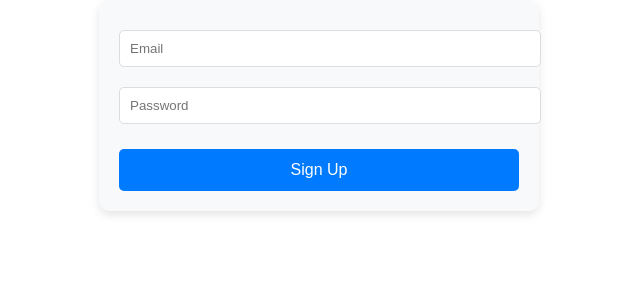
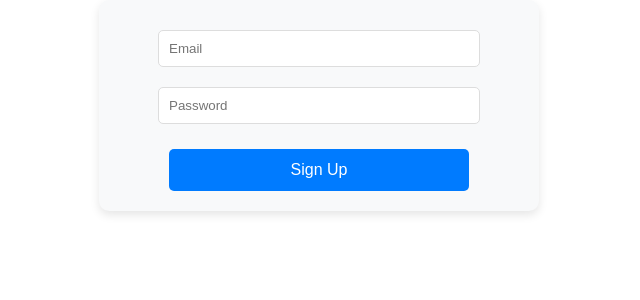
Before and after one commit to RaaBaJa718/WorkWise, a React (Create React App) app in the folder client/: page /register in a window 1280 px wide. Shown: the top 300 px of the page, without its empty margins (321-961 px from the left). Built offline with nearby package versions, Linux system fonts and the light colour scheme.

Commit message:
feat: enhance form styling in Register component for better layout

```diff
--- a/client/src/pages/Register.js
+++ b/client/src/pages/Register.js
@@ -7,7 +7,7 @@ const REGISTER_USER = gql`
     registerUser(email: $email, password: $password) {
       token
       user {
-        _id
+        id
         email
       }
     }
--- a/client/src/styles/Register.css
+++ b/client/src/styles/Register.css
@@ -9,6 +9,18 @@
   background: #f8f9fa;
   border-radius: 10px;
   box-shadow: 0px 4px 10px rgba(0,0,0,0.1);
+}
+
+.signup-container form {
+  display: flex;
+  flex-direction: column;
+  align-items: center;
+  width: 100%;
+}
+
+.signup-container input,
+.signup-container button {
+  max-width: 300px;
 }
 
 input {
```
